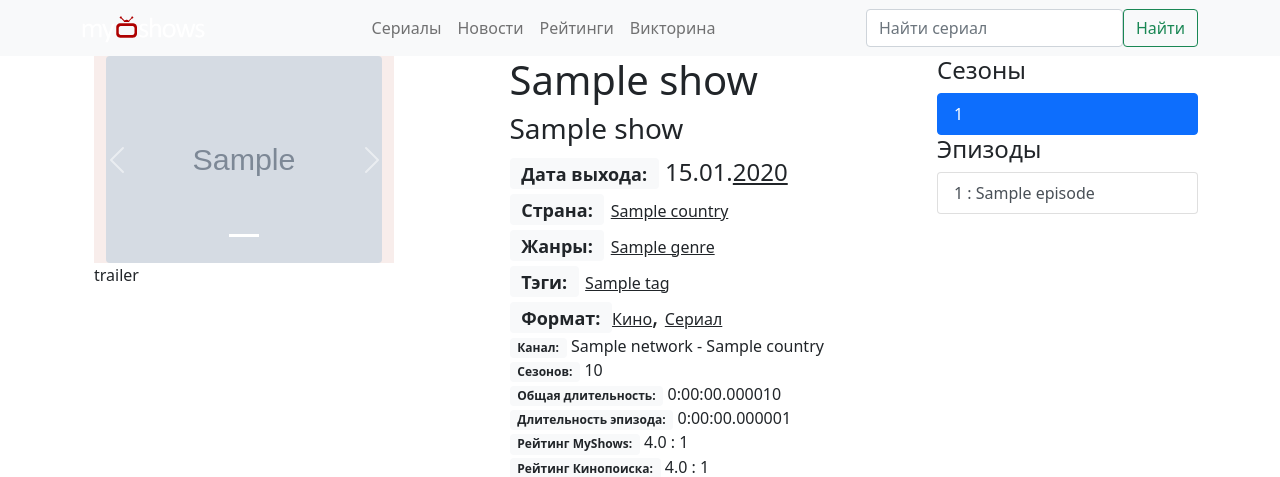
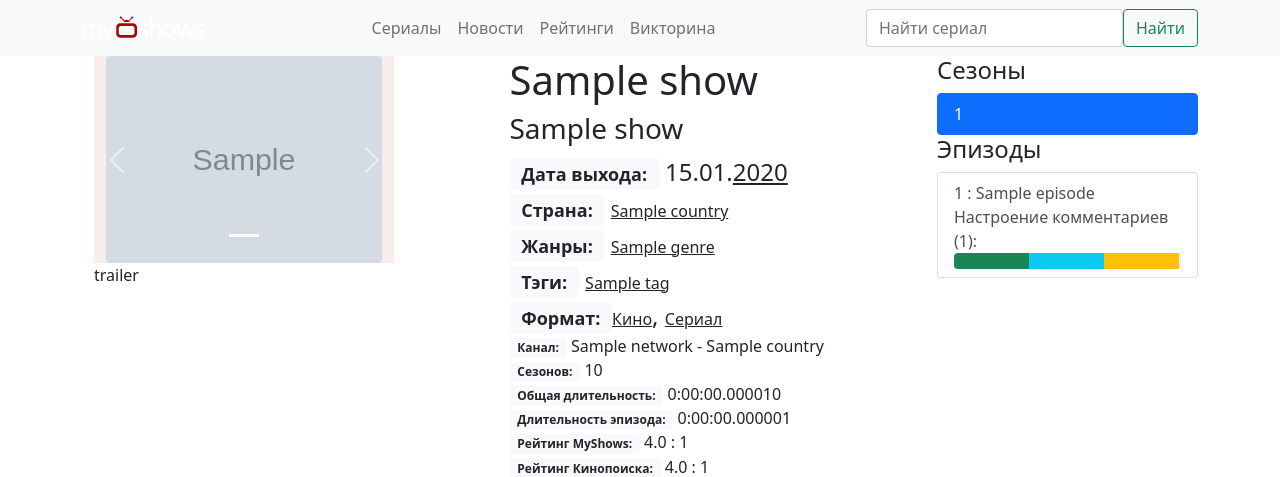
Before and after one commit to antonkoatl/myshows, a Django app: page /myshows/1/ in a window 1280 px wide. Shown: the top 477 px of the page. Run offline with Django 3.2, Linux system fonts and the light colour scheme; tables that the repository leaves empty hold one stand-in row (values such as "Sample post"); grey boxes marked "Sample" are stand-in pictures; some libraries are stand-ins or nearby versions.

Commit message:
Showing episode comments sentimental info

```diff
--- a/myshows/models/models.py
+++ b/myshows/models/models.py
@@ -1,5 +1,6 @@
 from django.contrib.auth.models import User
 from django.db import models
+from django.db.models import Avg
 from django.utils.translation import gettext_lazy as _
 
 
@@ -174,6 +175,16 @@ class Episode(models.Model):
         elif self.title is not None: return self.title
         else: return ""
 
+    def get_comments_temperature(self):
+        temp_avg = self.episodecomment_set.aggregate(Avg('dost_positive'), Avg('dost_neutral'), Avg('dost_negative'))
+        temp_sum = sum(filter(None, temp_avg.values()))
+        for k in temp_avg:
+            if temp_avg[k] is not  None:
+                temp_avg[k] = temp_avg[k] / temp_sum
+            else:
+                temp_avg[k] = ''
+        return temp_avg
+
 
 class EpisodeImage(models.Model):
     episode = models.ForeignKey(Episode, on_delete=models.CASCADE)
--- a/myshows/templates/myshows/show_detail.html
+++ b/myshows/templates/myshows/show_detail.html
@@ -71,7 +71,15 @@
     <h4>Эпизоды</h4>
     <div class="list-group">
         {% for episode_item in season.episode_set.all %}
-            <div class="list-group-item list-group-item-action{% if season_item == season %} active{% endif %}" aria-current="true">{{ episode_item.number }} : {{ episode_item.get_title }}</div>
+            <div class="list-group-item list-group-item-action{% if season_item == season %} active{% endif %}" aria-current="true">
+                <div>{{ episode_item.number }} : {{ episode_item.get_title }}</div>
+                Настроение комментариев ({{ episode_item.episodecomment_set.count }}):
+                <div class="progress">
+                    <div class="progress-bar bg-success" role="progressbar" style="width: {% widthratio episode_item.get_comments_temperature.dost_positive__avg 1 100 %}%" aria-valuenow="15" aria-valuemin="0" aria-valuemax="100"></div>
+                    <div class="progress-bar bg-info" role="progressbar" style="width: {% widthratio episode_item.get_comments_temperature.dost_neutral__avg 1 100 %}%" aria-valuenow="30" aria-valuemin="0" aria-valuemax="100"></div>
+                    <div class="progress-bar bg-warning" role="progressbar" style="width: {% widthratio episode_item.get_comments_temperature.dost_negative__avg 1 100 %}%" aria-valuenow="20" aria-valuemin="0" aria-valuemax="100"></div>
+                </div>
+            </div>
         {% endfor %}
     </div>
 {% endblock %}
```
